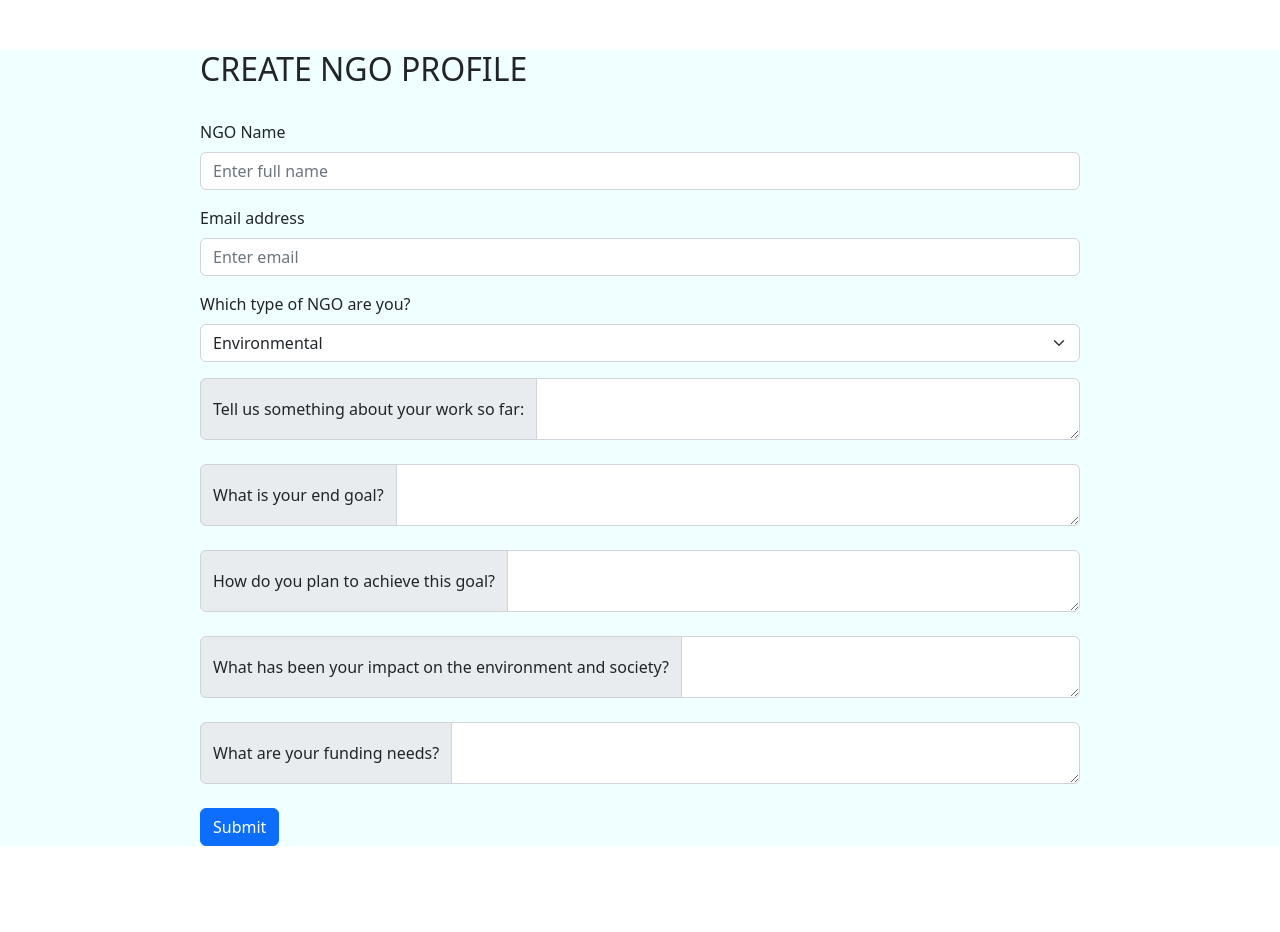
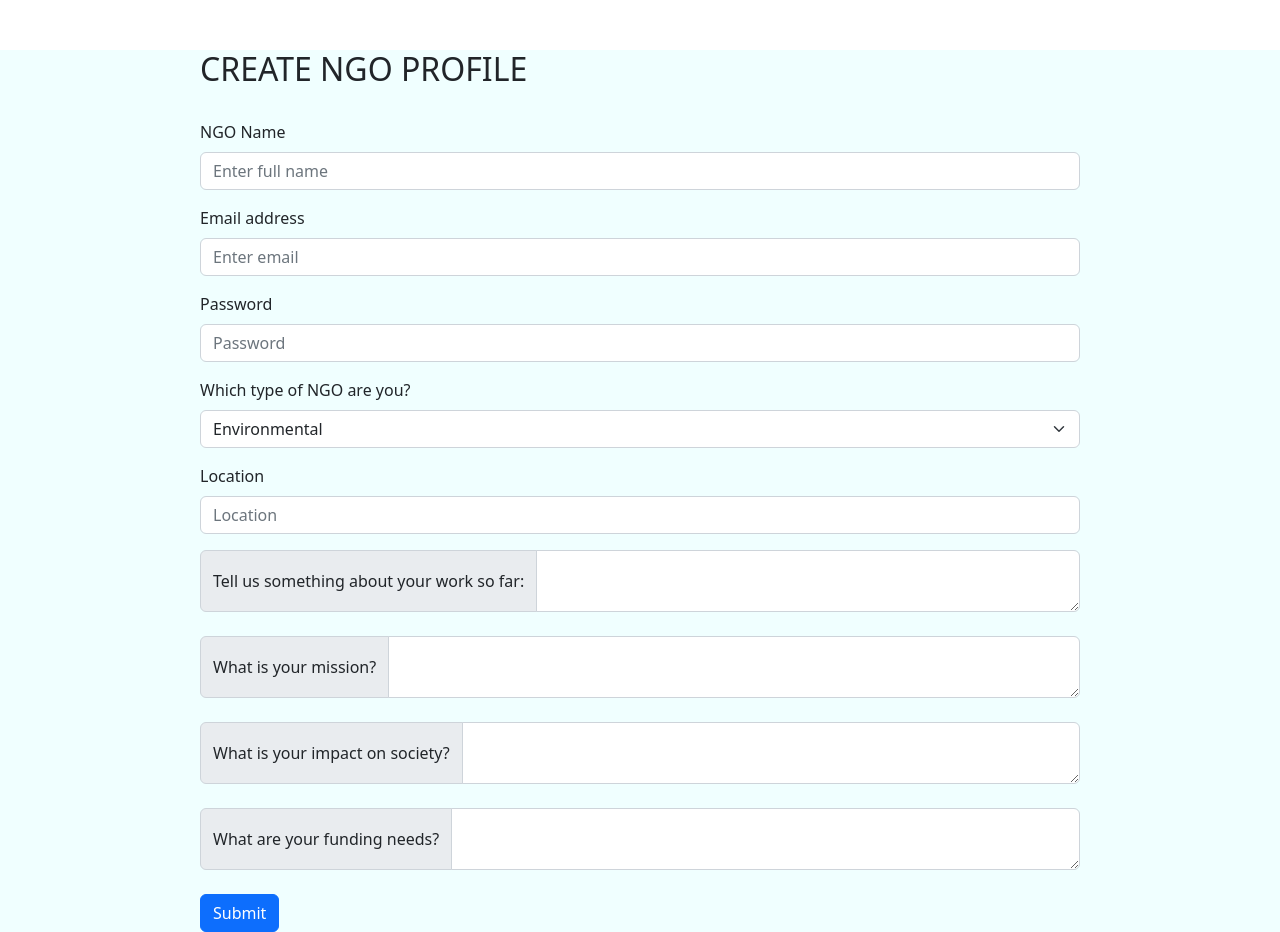
Before and after one commit to sahana-27/TRINIT_CNC_DEV01, a React (Create React App) app: page /createProfileNGO in a window 1280 px wide. Before the commit the page ends 850 px from the top, so only its background shows below. Built offline with nearby package versions, Linux system fonts and the light colour scheme.

Commit message:
Update CreateProfileNGO.js

```diff
--- a/src/screens/NGO/CreateProfileNGO/CreateProfileNGO.js
+++ b/src/screens/NGO/CreateProfileNGO/CreateProfileNGO.js
@@ -7,13 +7,18 @@ import './CreateProfileNGO.css';
 const CreateProfileNGO = () =>{
     const [name,setName] = useState('');
     const [email,setEmail] = useState('');
-    const [NGOType,setNGOType] = useState('');
+    const [password,setPassword] = useState('');
+    const [type,setType] = useState('');
+    const [location,setLocation] = useState('');
     const [prevWork,setPrevWork] = useState('');
-    const [endGoal,setEndGoal] = useState('');
-    const [howGoal,setHowGoal] = useState('');
+    const [mission,setMission] = useState('');
     const [impact,setImpact] = useState('');
     const [funding,setFunding] = useState('');
     const [success,setSuccess] = useState(false);
+
+    const handleSelect=(e)=>{
+        setType(e.target.value);
+    }
 
     const submitHandler = async(e) =>{
         e.preventDefault();
@@ -23,27 +28,29 @@ const CreateProfileNGO = () =>{
                         "Content-type":"application/json"
                     }
                 };
-                const{data} = await axios.put(
-                    `/api/NGO/createProfile/${email}`,
+                const{data} = await axios.post(
+                    'http://localhost:8180/ngos/create/',
                     {
                         name,
                         email,
-                        NGOType,
+                        password,
+                        type,
+                        location,
                         prevWork,
-                        endGoal,
-                        howGoal,
+                        mission,
                         impact,
                         funding
                     },config
                 );
                 if(data)setSuccess(true);
+                console.log(data);
             }catch(error){
                 console.log(error.response.data);
             }
     }
 
     if(success){
-        return <Navigate to='/NGODashboard'/>
+        return <Navigate to='/dashboard'/>
     }
 
     return(
@@ -70,10 +77,18 @@ const CreateProfileNGO = () =>{
                         onChange={(e) => setEmail(e.target.value)}
                 />
                 </Form.Group>
+                <Form.Group className="mb-3" controlId="formBasicPassword">
+                    <Form.Label>Password</Form.Label>
+                    <Form.Control
+                        type="password"
+                        placeholder="Password"
+                        value={password}
+                        onChange={(e) => setPassword(e.target.value)}
+                    />
+                </Form.Group>
                 <Form.Group className="mb-3">
                     <Form.Label>Which type of NGO are you?</Form.Label>
-                    <Form.Select id="NGOtype"
-                        onSelect={(e)=>{setNGOType(e)}}>
+                    <Form.Select onChange={handleSelect}>
                         <option>Environmental</option>
                         <option>Human Rights</option>
                         <option>Disaster Relief</option>
@@ -81,6 +96,15 @@ const CreateProfileNGO = () =>{
                         <option>Education</option>
                         <option>Indigenous</option>
                     </Form.Select>
+                </Form.Group>
+                <Form.Group className="mb-3" controlId="formText">
+                    <Form.Label>Location</Form.Label>
+                    <Form.Control
+                        type="text"
+                        placeholder="Location"
+                        value={location}
+                        onChange={(e) => setLocation(e.target.value)}
+                    />
                 </Form.Group>
                 <InputGroup>
                     <InputGroup.Text>Tell us something about your work so far: </InputGroup.Text>
@@ -91,21 +115,14 @@ const CreateProfileNGO = () =>{
                 </InputGroup>
                 <br/>
                 <InputGroup>
-                    <InputGroup.Text>What is your end goal?</InputGroup.Text>
-                    <Form.Control as="textarea" aria-label="endgoal"
-                        value={endGoal}
-                        onChange={(e) => setEndGoal(e.target.value)} />
+                    <InputGroup.Text>What is your mission?</InputGroup.Text>
+                    <Form.Control as="textarea" aria-label="mission"
+                        value={mission}
+                        onChange={(e) => setMission(e.target.value)} />
                 </InputGroup>
                 <br/>
                 <InputGroup>
-                    <InputGroup.Text>How do you plan to achieve this goal?</InputGroup.Text>
-                    <Form.Control as="textarea" aria-label="howgoal"
-                        value={howGoal}
-                        onChange={(e) => setHowGoal(e.target.value)} />
-                </InputGroup>
-                <br/>
-                <InputGroup>
-                    <InputGroup.Text>What has been your impact on the environment and society?</InputGroup.Text>
+                    <InputGroup.Text>What is your impact on society?</InputGroup.Text>
                     <Form.Control as="textarea" aria-label="impact"
                         value={impact}
                         onChange={(e) => setImpact(e.target.value)} />
```
